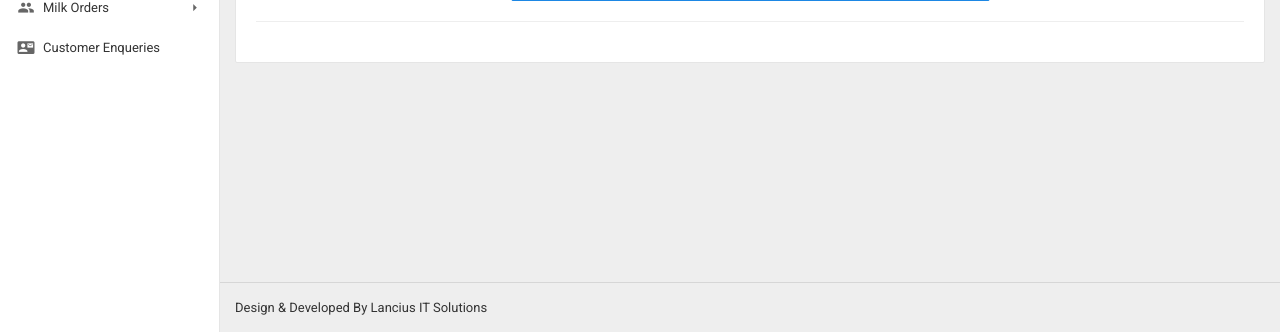
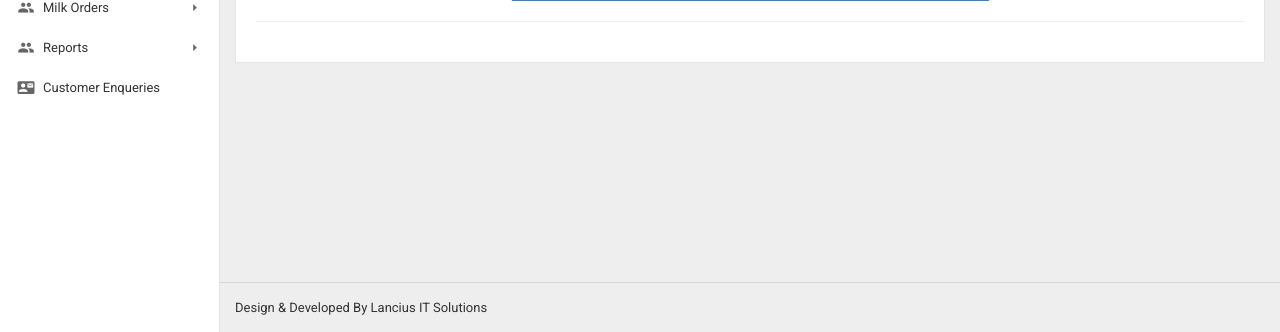
Before and after one commit to Srinivaslancius/Palle2Patnam_latest, a PHP site: page /palle2patnam_latest/manage_webmaster/add_banners.php in a window 1280 px wide. Shown: the part 468-800 px from the top of the page. Run offline with PHP 8.4, Linux system fonts and the light colour scheme; the visitor is signed in with stand-in values (Sample User, id 1); data that the repository does not hold is empty; some libraries are stand-ins or nearby versions.

Commit message:
pdf generation files changes

```diff
--- a/manage_webmaster/admin_includes/side_navigation.php
+++ b/manage_webmaster/admin_includes/side_navigation.php
@@ -99,13 +99,24 @@
                 <span class="menu-text">Milk Orders</span>
               </a>
               <ul class="sidebar-submenu collapse">
-                <li class="menu-subtitle">Reports</li>
-                <li class="<?php if($page_name == 'new_vendor_milk_reports.php') { echo "active"; } ?>"><a href="new_vendor_milk_reports.php" target="_blank">Reports</a></li>
                 <li class="menu-subtitle">Milk Reports</li>
                 <li class="menu-subtitle">Milk Orders</li>
                 <li class="<?php if($page_name == 'milk_orders.php' || $page_name == 'add_milk_order.php') { echo "active"; } ?>"><a href="milk_orders.php">Milk Orders</a></li>
                 <li class="<?php if($page_name == 'extra_milk_orders.php' || $page_name == 'add_extra_milk_order.php') { echo "active"; } ?>"><a href="extra_milk_orders.php">Extra Milk Orders</a></li>
                 <li class="<?php if($page_name == 'cancel_milk_orders.php' || $page_name == 'add_cancel_milk_order.php') { echo "active"; } ?>"><a href="cancel_milk_orders.php">Cancel Milk Orders</a></li>
+              </ul>
+            </li>
+            <li class="with-sub">
+              <a href="#" aria-haspopup="true">
+                <span class="menu-icon">
+                  <i class="zmdi zmdi-accounts zmdi-hc-fw"></i>
+                </span>
+                <span class="menu-text">Reports</span>
+              </a>
+              <ul class="sidebar-submenu collapse">
+                <li class="menu-subtitle">Vendor Reports</li>
+                <li class="<?php if($page_name == 'new_vendor_milk_reports.php') { echo "active"; } ?>"><a href="new_vendor_milk_reports.php" target="_blank">Vendor Reports</a></li>
+
               </ul>
             </li>
             <!-- <li class="with-sub">
--- a/manage_webmaster/new_vendor_milk_reports.php
+++ b/manage_webmaster/new_vendor_milk_reports.php
@@ -50,7 +50,6 @@ if(isset($_POST['search']) && $_POST['search']!='' ) {
 
 <html lang="en">
 <head>
-  <title>New vendor Milk Reports</title>
   <meta charset="utf-8">
   <meta name="viewport" content="width=device-width, initial-scale=1">
   <link rel="stylesheet" href="https://maxcdn.bootstrapcdn.com/bootstrap/3.3.7/css/bootstrap.min.css">
--- a/manage_webmaster/user_milk_reports.php
+++ b/manage_webmaster/user_milk_reports.php
@@ -49,7 +49,6 @@ if(isset($_POST['search']) && $_POST['search']!='' ) {
 ?>
 <html lang="en">
 <head>
-  <title>User Milk Reports</title>
   <meta charset="utf-8">
   <meta name="viewport" content="width=device-width, initial-scale=1">
   <link rel="stylesheet" href="https://maxcdn.bootstrapcdn.com/bootstrap/3.3.7/css/bootstrap.min.css">
@@ -131,7 +130,6 @@ h3{
   <div class="form-group">
     <form name="search" method="post" autocomplete="off">
     <div class="row">
-
       <div class="col-sm-3">
         <select class="form-control" id="select-users" name="user_id">
           <option value="">Select Users</option>
@@ -149,8 +147,6 @@ h3{
       <div class="col-sm-3">
         <input class="btn btn-primary" type="submit" name="search" value="Search">
         <input class="btn btn-primary" type="submit" name="reset" value="Reset" id="reset">
-  </div>
-
       </div>
     </div>
     </form>
```
Also changed, not shown: 3 other files. Lines whose indentation alone changed are shown as unchanged.
